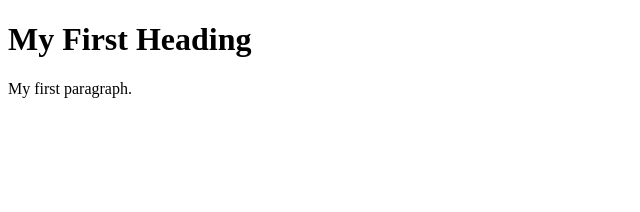
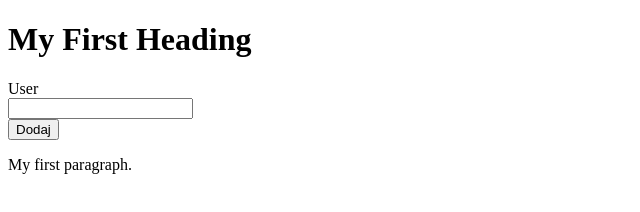
Before and after one commit to masti69/strona, a plain HTML site: page index.html in a window 1280 px wide. Shown: the whole page, without its empty margins (0-640 px from the left). Drawn offline with Linux system fonts and the light colour scheme.

Commit message:
Update index.html

```diff
--- a/index.html
+++ b/index.html
@@ -14,6 +14,12 @@
          }
      </style>
 
+    <from>
+        <label for="user">User</label>
+        <input type="text" name="user" required />
+        <input type="submit" value="Dodaj" />
+    </form>
+
     <p>My first paragraph.</p>
 </body>
 </html>
```
